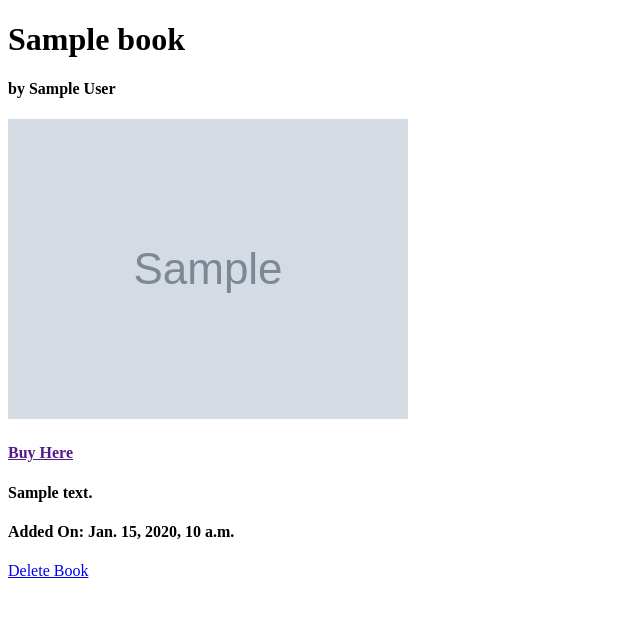
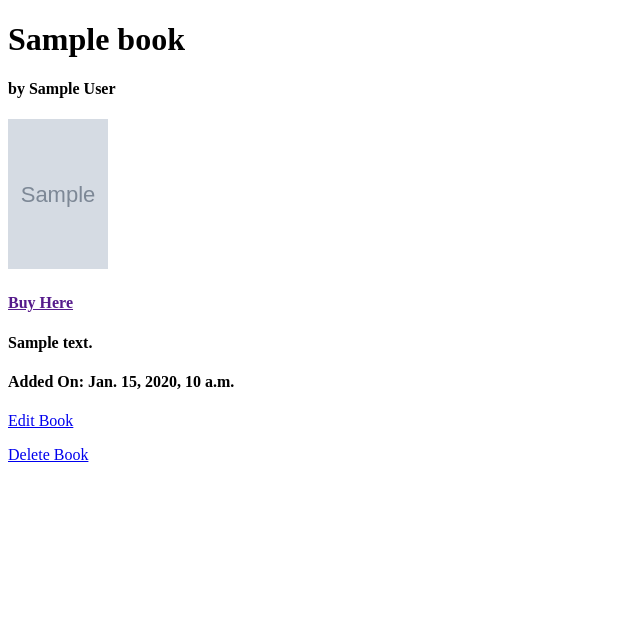
Before and after one commit to djyasin/InventoryTracker, a Django app: page /book_detail/1 in a window 1280 px wide. Shown: the part 98-715 px from the top of the page, without its empty margins (0-640 px from the left). Run offline with Django 3.2, Linux system fonts and the light colour scheme; tables that the repository leaves empty hold one stand-in row (values such as "Sample post"); grey boxes marked "Sample" are stand-in pictures.

Commit message:
Got edit functioning working, but discovered that my add functionality isn't working. Tabling this for today and will attempt again tomorrow.

```diff
--- a/books/models.py
+++ b/books/models.py
@@ -10,7 +10,7 @@ class User(AbstractUser):
         return self.username
 
 class Category(models.Model):
-    name = models.CharField(max_length=75)
+    name = models.CharField(max_length=75, null=True)
     slug = models.SlugField(max_length=75, null=True, blank=True, unique=True)
 
     def __str__(self):
@@ -20,14 +20,14 @@ class Category(models.Model):
         return f"<Category name={self.name}>"
 
 class Book(models.Model):
-    title = models.CharField(max_length=150)
-    author = models.CharField(max_length=150)
-    description = models.TextField(max_length=500)
-    book_url = models.CharField(max_length=150)
+    title = models.CharField(max_length=150, null=True)
+    author = models.CharField(max_length=150, null=True)
+    description = models.TextField(max_length=500, null=True)
+    book_url = models.CharField(max_length=150, null=True)
     book_image_url = models.CharField(max_length=150, null=True)
     created_at = models.DateTimeField(auto_now_add=True)
-    favorited_by = models.ManyToManyField(User, related_name="favorite_books")
-    category = models.ManyToManyField(Category,related_name="book_category")
+    favorited_by = models.ManyToManyField(User, related_name="favorite_books",)
+    category = models.ManyToManyField(Category,related_name="book_category",)
 
 
 # Your first goal should be creating a Book model and showing an index of all books. Some details:
--- a/books/templates/add_book.html
+++ b/books/templates/add_book.html
@@ -4,7 +4,6 @@
 <h1>Add a Book </h1>
 <div class="form">
     <form action="{% url 'add_book' %}" method="POST">
-        <!-- change query to single habit, for records need habit.record.all -->
         {% csrf_token %}
         <p> Title: {{ form.title }}</p>
         <p> Author: {{ form.author }}</p>
@@ -12,7 +11,7 @@
         <p> Book URL: {{ form.book_url }}</p>
         <p> Book Image URL: {{ form.book_image_url }}</p>
         <p> Category: {{ form.category }}</p>
-        <input type="submit" value="Submit">
+            <button type="submit"> Save </button>
     </form>
 </div>
 {% endblock content %}
--- a/books/templates/book_detail.html
+++ b/books/templates/book_detail.html
@@ -2,12 +2,13 @@
 <h1>{{ book.title }}</h1>
 <h4>by {{ book.author }}</h4>
 {% if book.book_image_url %}
-<img src='{{ book.book_image_url}}'>
+<img src='{{ book.book_image_url}}' width="100" height="150">
 {% endif %}
 <h4>
     <a href="{{ book.url }}">Buy Here</a>
 </h4>
 <h4>{{ book.description }}</h4>
 <h4>Added On: {{ book.created_at }}</h4>
+<p><a href="{% url 'edit_book' pk=book.pk %}"> Edit Book</a></p>
 <p><a href="{% url 'delete_book' pk=book.pk %}"> Delete Book</a></p>
 {% endblock %}
--- a/books/views.py
+++ b/books/views.py
@@ -15,18 +15,6 @@ def book_library(request):
 
     return render(request, "book_library.html", {"books": books,})
 
-def add_book(request):
-    if request.method == "GET":
-        form = BookForm()
-    else:
-        form = BookForm(data=request.POST)
-        if form.is_valid():
-            form = form.save(commit=False)
-            form.user_id = request.user
-            form.save()
-            return redirect(to='home')
-    return render(request, "add_book.html", {"form": form})
-
 def book_detail(request, pk):
     book = get_object_or_404(Book, pk=pk)
     return render(request, 'book_detail.html', {"book": book})
@@ -38,3 +26,29 @@ def delete_book(request, pk):
         return redirect(to='/')
     return render(request, "delete_book.html",
                 {"book": book})
+
+def edit_book(request, pk):
+    book = get_object_or_404(Book, pk=pk)
+    if request.method == 'GET':
+        form = BookForm(instance=book)
+    else:
+        form = BookForm(data=request.POST, instance=book)
+        if form.is_valid():
+            form.save()
+            return redirect(to='/')
+
+    return render(request, "edit_book.html", {
+        "form": form, "book": book, "pk": pk})
+
+def add_book(request):
+    if request.method == "POST":
+        form = BookForm(data=request.POST)
+        if form.is_valid():
+            book = form.save(commit=False)
+            book.save()
+
+            return redirect("book_detail", pk=book.pk)
+    else:
+        form = BookForm()
+
+    return render(request, "add_book.html", {"form": form})
--- a/django_freeshelf/urls.py
+++ b/django_freeshelf/urls.py
@@ -28,4 +28,5 @@ urlpatterns = [
     path('book_library', books_views.book_library, name="book_library"),
     path('book_detail/<int:pk>', books_views.book_detail, name="book_detail"),
     path('delete_book/<int:pk>/', books_views.delete_book, name='delete_book'),
+    path('edit_book/<int:pk>/', books_views.edit_book, name="edit_book"),
 ]
```
Also changed, not shown: books/templates/edit_book.html (added, +16 -0 lines), books/migrations/0004_alter_book_author_alter_book_book_url_and_more.py (added), books/migrations/0005_alter_book_category_alter_book_favorited_by.py (added).
